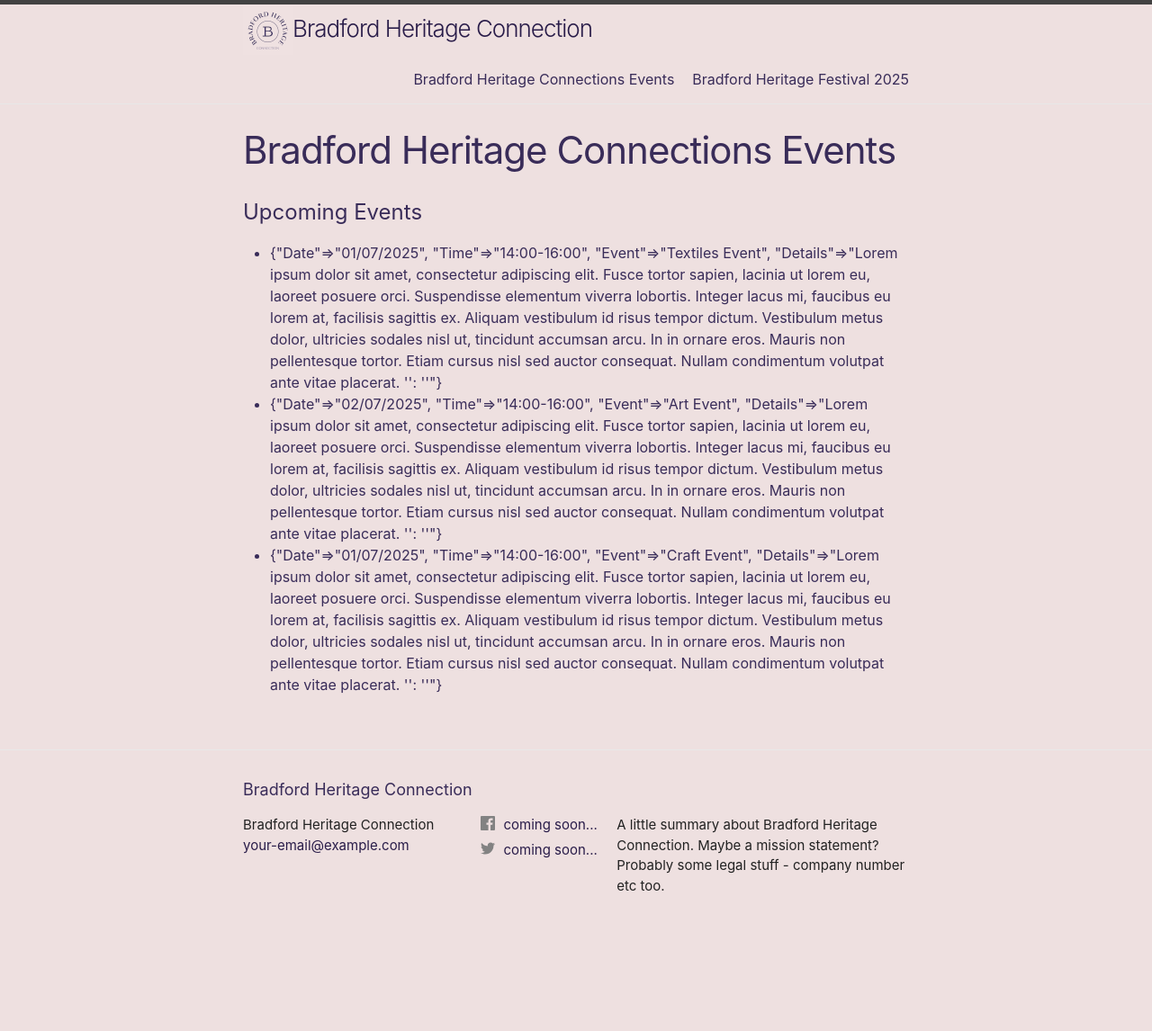
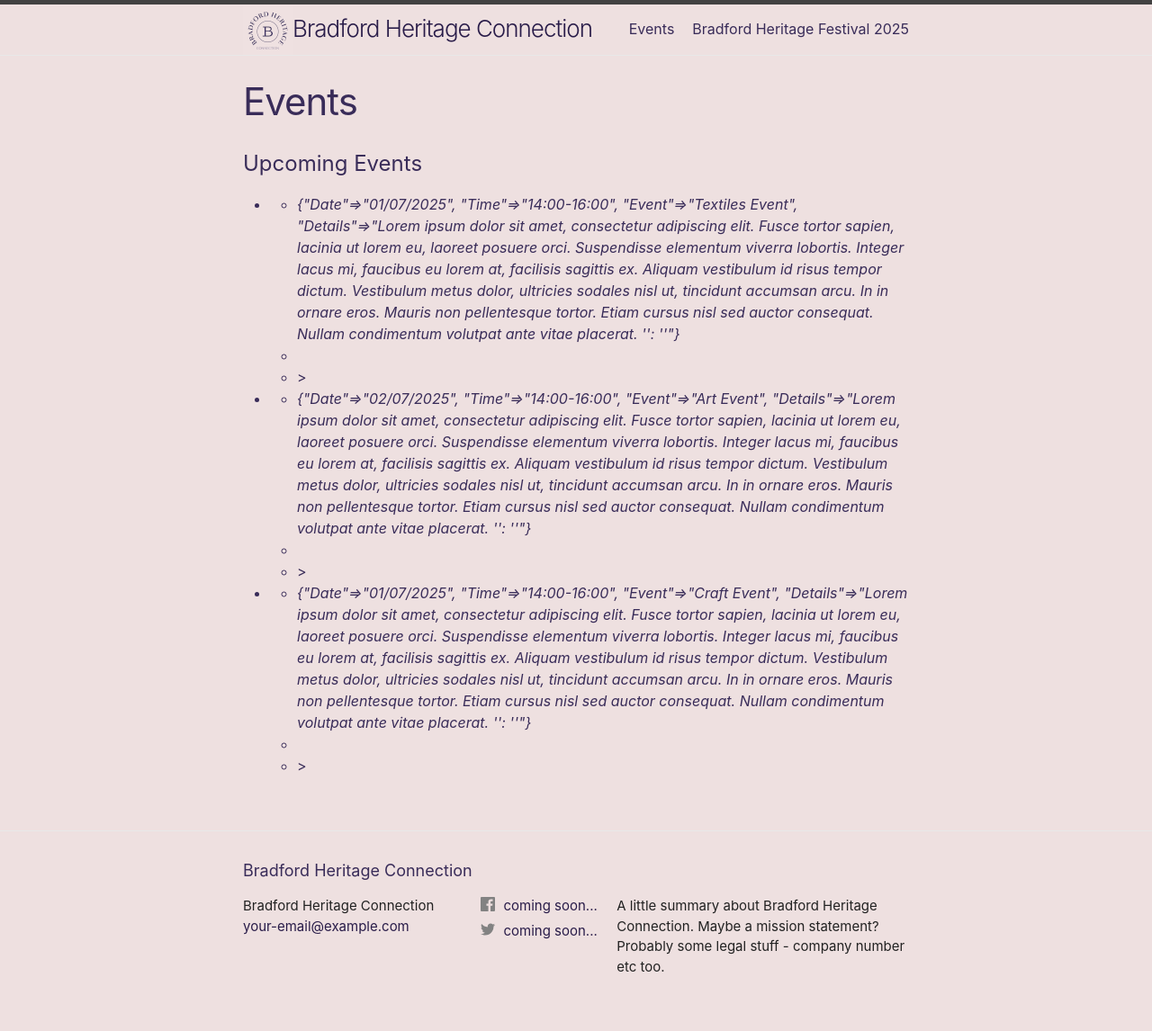
Before and after one commit to jwingfield/bhc2, a Jekyll site: the page built from events.markdown, in a window 1280 px wide. Shown: the whole page at 90% size. Built offline with Jekyll 4.4.1, drawn with Linux system fonts in a browser that asks for light colours; before the commit the page ends 1056 px from its top, so only the background shows below that.

Commit message:
Last change to events formatting for the night.

```diff
--- a/events.markdown
+++ b/events.markdown
@@ -3,7 +3,7 @@
 # To modify the layout, see https://jekyllrb.com/docs/themes/#overriding-theme-defaults
 
 layout: page
-title: Bradford Heritage Connections Events
+title: Events
 ---
 
 # Upcoming Events
@@ -11,9 +11,11 @@ title: Bradford Heritage Connections Events
 <ul>
     {% for Event in site.data.bhc-events %}
     <li>
-        {{Event}}
-        {{Date}} {{Time}}
-        {{details}}
+        <ul>
+          <li><em>{{Event}}</em></li>
+          <li>{{Date}} {{Time}}</li>
+          <li>>{{Details}}</li>
+        </ul>
    </li>
     {% endfor %}
 </ul>
```
